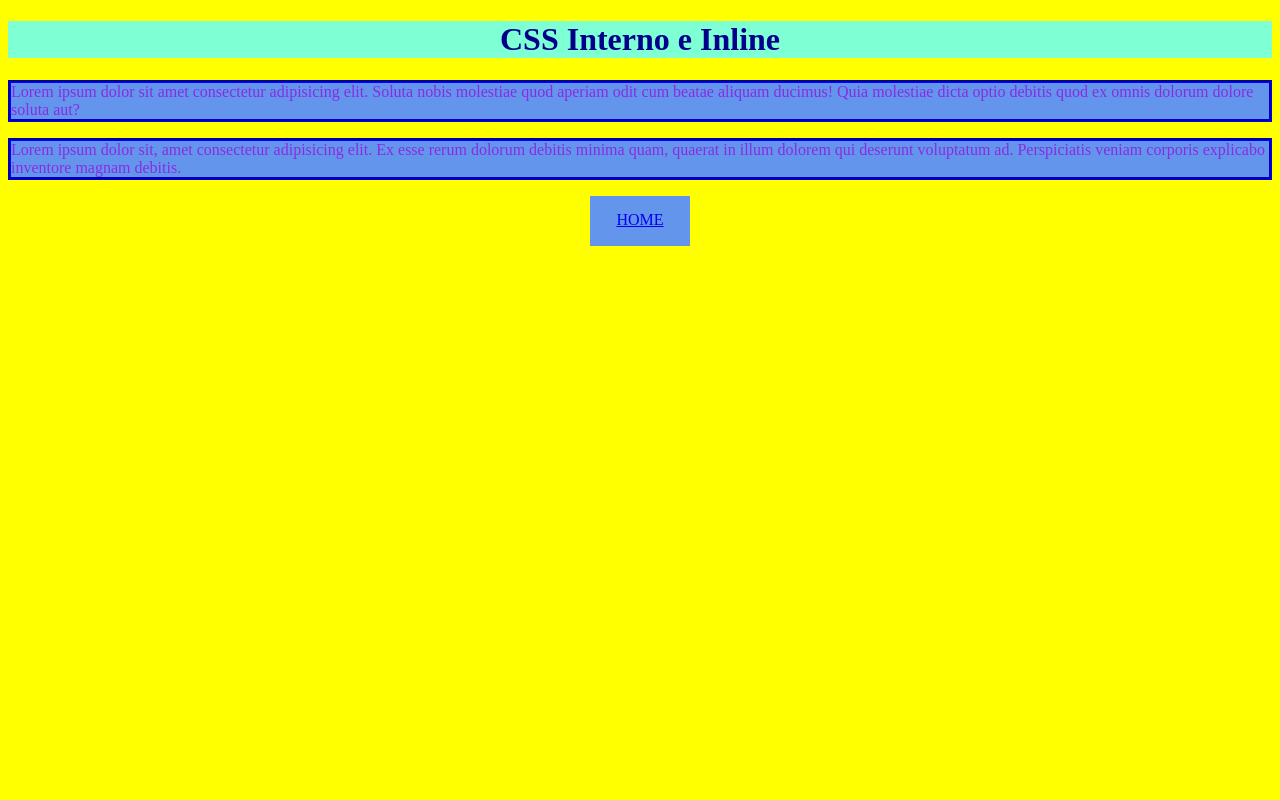
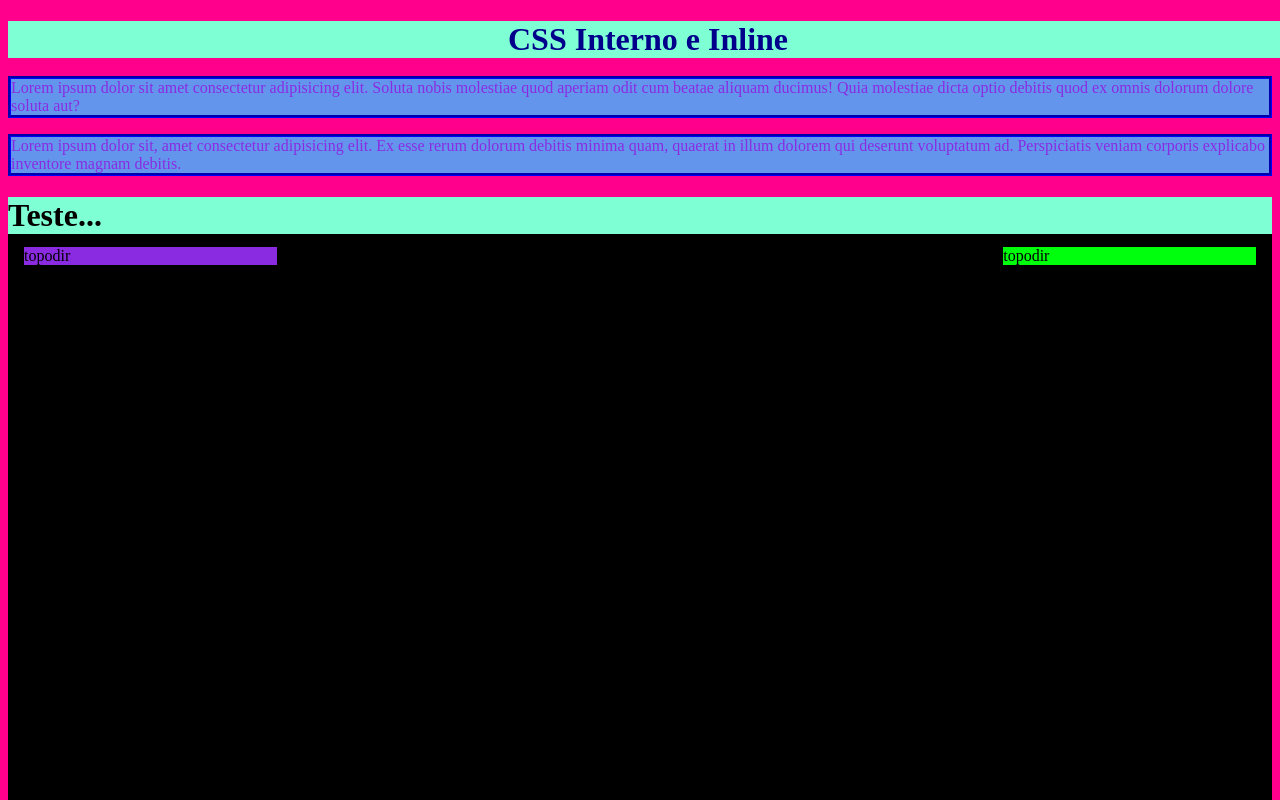
Before and after one commit to igorneveskm/Pedrinho2, a plain HTML site: page testetcss.html in a window 1280 px wide. Shown: the top 800 px of the page. Drawn offline with Linux system fonts and the light colour scheme.

Commit message:
botão position css

```diff
--- a/testetcss.html
+++ b/testetcss.html
@@ -7,7 +7,7 @@
     <title>CSS Interno e Inline </title>
     <style>
         body{
-            background-color: yellow;
+            background-color: rgb(255, 0, 140);
         }
         h1{
             background-color: aquamarine;
@@ -15,25 +15,99 @@
         p{
             background-color: cornflowerblue;
         }
-        div{
+        /* div{
             width: 100px;
             height: 50px;
             background-color:cornflowerblue;
             margin: auto;
-        }
+        } */
         .botao{
             padding-top: 15px;
             text-align: center;
         }
 
+        .fixo{
+            position: fixed;
+            width: 100%;
+            z-index: 1030;
+            top:0;
+        }
+
+        .cabe{
+            width: 100%;
+            position: relative;
+            top: 60px;
+        }
+
+        .container{
+            width: 100%;
+            height: 1220px;
+            top:60px;
+            position: relative;
+            background-color: rgb(0, 0, 0);
+        }
+
+        .topodir{
+            position: absolute;
+            width: 20%;
+            background-color: rgb(0, 255, 13);
+            right: 16px;
+            top: 50px;
+
+        }
+
+        .topoesq{
+            position: absolute;
+            width: 20%;
+            background-color: blueviolet;
+            left: 16px;
+            top: 50px;
+
+        }
+
+        .baixoesq{
+            position: absolute;
+            width: 20%;
+            background-color: aqua;
+            bottom: 10px;
+            left: 16px;
+
+
+        }
+        .baixodir{
+            position: absolute;
+            width: 20%;
+            background-color:rgb(12, 106, 150);
+            bottom: 10px;
+            right: 16px;
+
+
+        }
 
     </style>
 </head>
 <body>
-    <h1 style="text-align: center;color: darkblue; font-weight: bold;" >CSS Interno e Inline</h1>
-    <p style="border-color: blue; border-style: groove; color: blueviolet;">Lorem ipsum dolor sit amet consectetur adipisicing elit. Soluta nobis molestiae quod aperiam odit cum beatae aliquam ducimus! Quia molestiae dicta optio debitis quod ex omnis dolorum dolore soluta aut?</p>
-    <p style="border-color: blue; border-style: groove; color: blueviolet;">Lorem ipsum dolor sit, amet consectetur adipisicing elit. Ex esse rerum dolorum debitis minima quam, quaerat in illum dolorem qui deserunt voluptatum ad. Perspiciatis veniam corporis explicabo inventore magnam debitis.</p>
+    <header>
+        <h1 class="fixo" style="text-align: center;color: darkblue; font-weight: bold;" >CSS Interno e Inline</h1>
+        <div class="cabe">
+            <p style="border-color: blue; border-style: groove; color: blueviolet;">Lorem ipsum dolor sit amet consectetur adipisicing elit. Soluta nobis molestiae quod aperiam odit cum beatae aliquam ducimus! Quia molestiae dicta optio debitis quod ex omnis dolorum dolore soluta aut?</p>
+            <p style="border-color: blue; border-style: groove; color: blueviolet;">Lorem ipsum dolor sit, amet consectetur adipisicing elit. Ex esse rerum dolorum debitis minima quam, quaerat in illum dolorem qui deserunt voluptatum ad. Perspiciatis veniam corporis explicabo inventore magnam debitis.</p>
+        </div>
+    </header>
+    <div class="main">
+        <div class="container">
+            <h1>Teste...</h1>
+            <div class="topodir">topodir</div>
+            <div class="topoesq">topodir</div>
+            <div class="baixoesq">topodir</div>
+            <div class="baixodir">topodir</div>
+            <div class="centro">topodir</div>
+        </div>
+
+    </div>
+
     <a href="index.html"> <div> <p class="botao">HOME</p> </div> </a>
+
 
 
 </body>
```
Also changed, not shown: index.html (+2 -1 lines).
